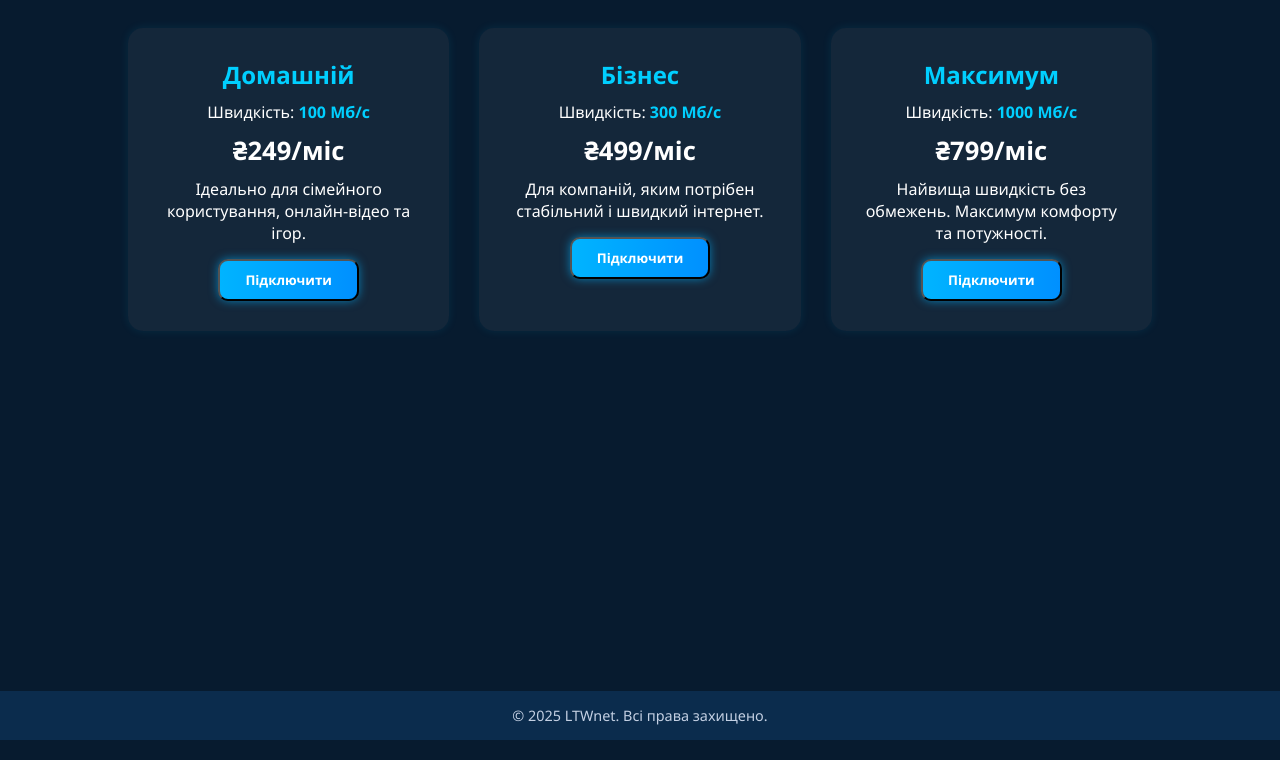
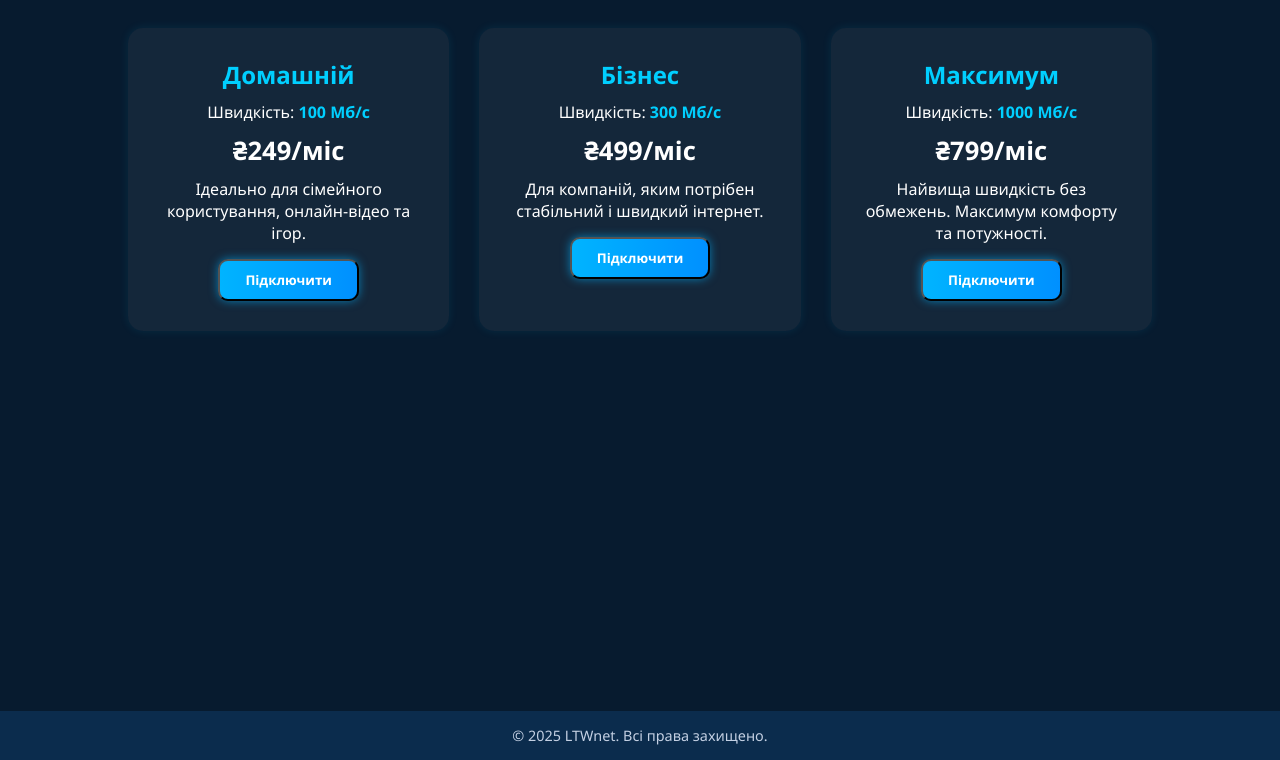
Before and after one commit to vozniakvladyslav-sketch/LtwNet, a plain HTML site: page sites/tariffs.html in a window 1280 px wide. Shown: the part 222-982 px from the top of the page. Drawn offline with Linux system fonts and the light colour scheme.

```diff
--- a/css/TariStyle.css
+++ b/css/TariStyle.css
@@ -165,7 +165,7 @@ footer {
   padding: 15px;
   color: var(--text-gray);
   font-size: 0.9em;
-  margin-top: 280px;
+  margin-top: 300px;
 }
 .burger {
     display: none;
```
